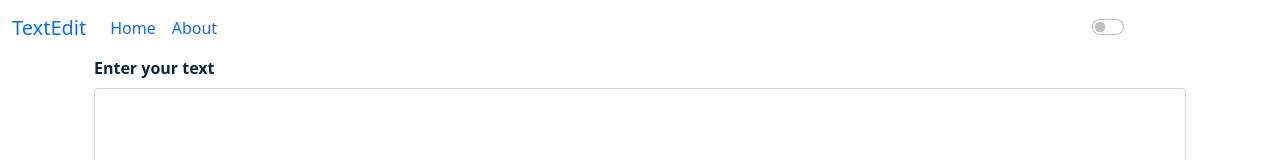
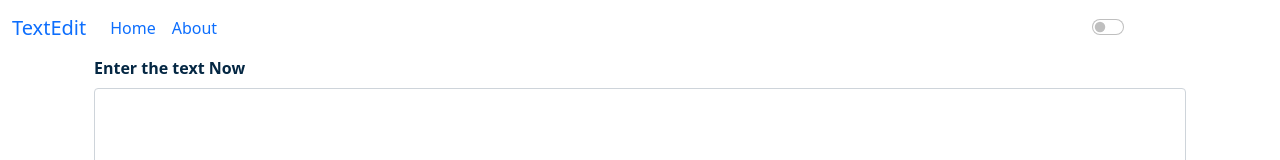
Before and after one commit to DSC-AIT-Pune/Text-Edit, a React (Create React App) app: page / in a window 1280 px wide. Shown: the top 160 px of the page. Built offline with nearby package versions, Linux system fonts and the light colour scheme.

Commit message:
some changes

```diff
--- a/public/index.html
+++ b/public/index.html
@@ -19,7 +19,7 @@
     <title>TextEdit</title>
   </head>
   <body>
-    <noscript>You need to enable JavaScript to run this app.</noscript>
+    <noscript>You need make sure to enable JavaScript to run this app</noscript>
     <div id="root"></div>
     <script src="https://cdn.jsdelivr.net/npm/bootstrap@5.1.3/dist/js/bootstrap.bundle.min.js" integrity="sha384-ka7Sk0Gln4gmtz2MlQnikT1wXgYsOg+OMhuP+IlRH9sENBO0LRn5q+8nbTov4+1p" crossorigin="anonymous"></script>
 
--- a/src/App.js
+++ b/src/App.js
@@ -44,7 +44,7 @@ function App() {
       <Navbar title="TextEdit" about="About" mode={Mode} toggleMode={toggleMode} />
       <div className="container" my-3  >
         <Alert alert={alert} />
-        <strong><TextForm showAlert={showAlert} heading="Enter your text" /></strong>
+        <strong><TextForm showAlert={showAlert} heading="Enter the text Now" /></strong>
       </div>
     </>
   );
--- a/src/index.js
+++ b/src/index.js
@@ -10,6 +10,7 @@ ReactDOM.render(
   </React.StrictMode>,
   document.getElementById('root')
 );
+// my name is nikita malik
 
 
 reportWebVitals();
```
